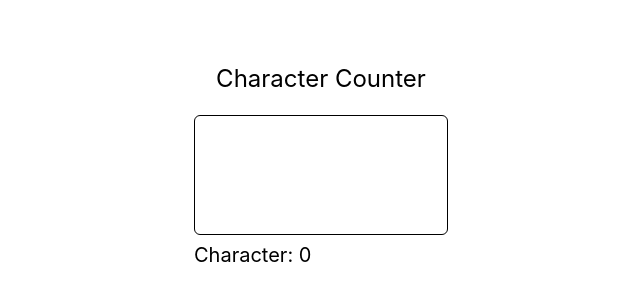
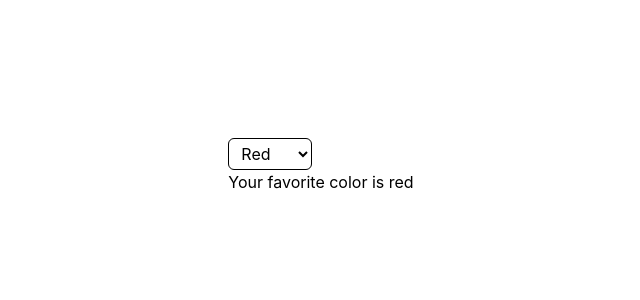
Before and after one commit to yuzureeeeKM/React_Project, a React (Vite) app: page / in a window 1280 px wide. Shown: the part 234-534 px from the top of the page, without its empty margins (319-959 px from the left). Built offline with nearby package versions, Linux system fonts and the light colour scheme.

Commit message:
Add Favorite Color

```diff
--- a/src/App.jsx
+++ b/src/App.jsx
@@ -1,12 +1,10 @@
 import React from 'react'
-import Counter from './ExerciseUseState/Counter'
-import Toggle from './ExerciseUseState/Toggle'
-import CharacterCounter from './ExerciseUseState/CharacterCounter'
+import FavoriteColor from './ExerciseUseState/FavoriteColor'
 
 const App = () => {
   return (
     <div>
-      <CharacterCounter />
+      <FavoriteColor />
     </div>
   )
 }
--- /dev/null
+++ b/src/ExerciseUseState/FavoriteColor.jsx
@@ -0,0 +1,24 @@
+import React, { useState } from 'react'
+
+const FavoriteColor = () => {
+    const [selectedFavorite, setSelectedFavorite] = useState("red");
+
+    return (
+        <div className='flex min-h-screen items-center justify-center'>
+            <div>
+                <select
+                    value={selectedFavorite}
+                    onChange={(e) => setSelectedFavorite(e.target.value)}
+                    className='border px-2 py-1 rounded-md'
+                >
+                    <option value="Red">Red</option>
+                    <option value="Blue">Blue</option>
+                    <option value="Green">Green</option>
+                </select>
+                <h1>Your favorite color is {selectedFavorite}</h1>
+            </div>
+        </div>
+    )
+}
+
+export default FavoriteColor
```
